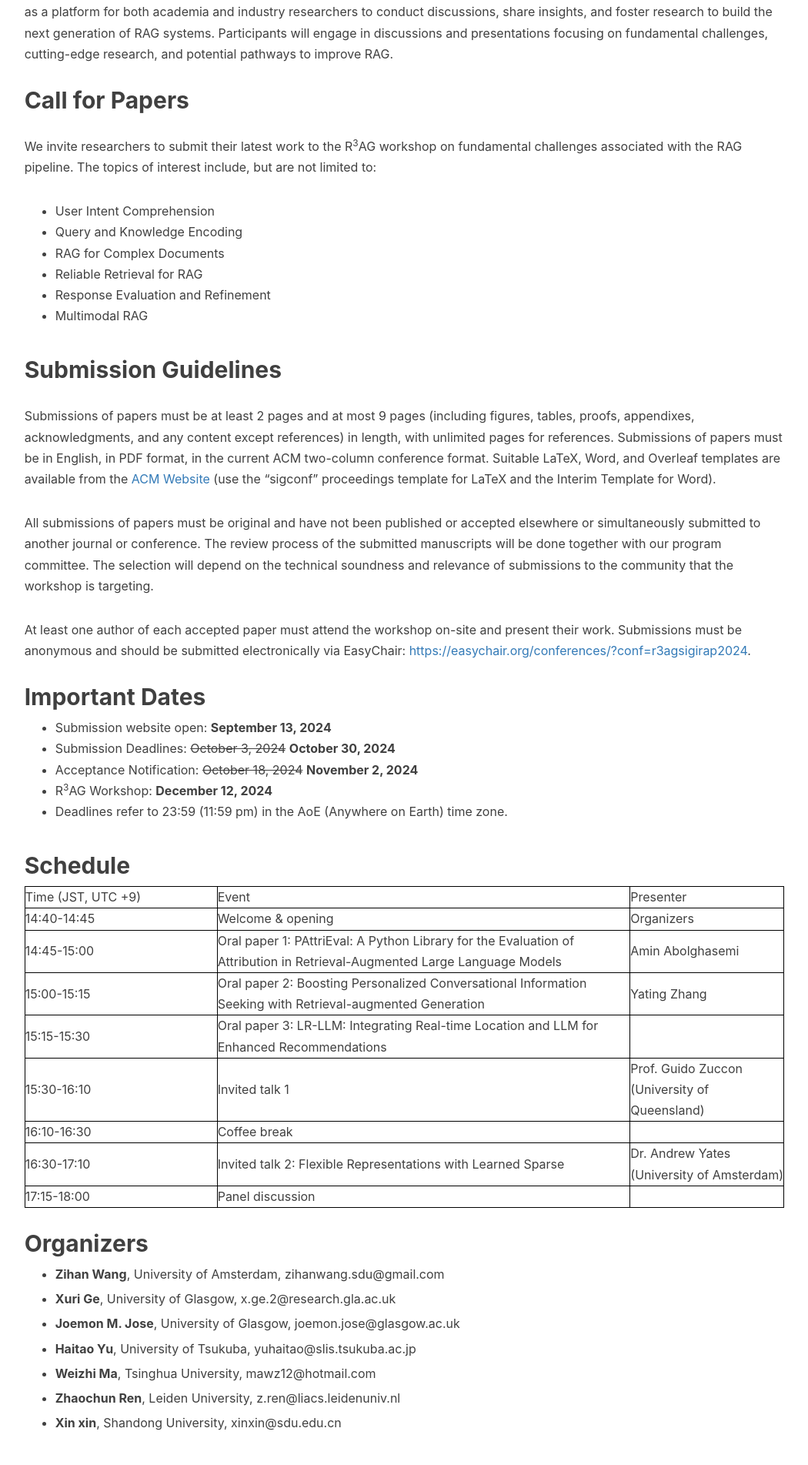
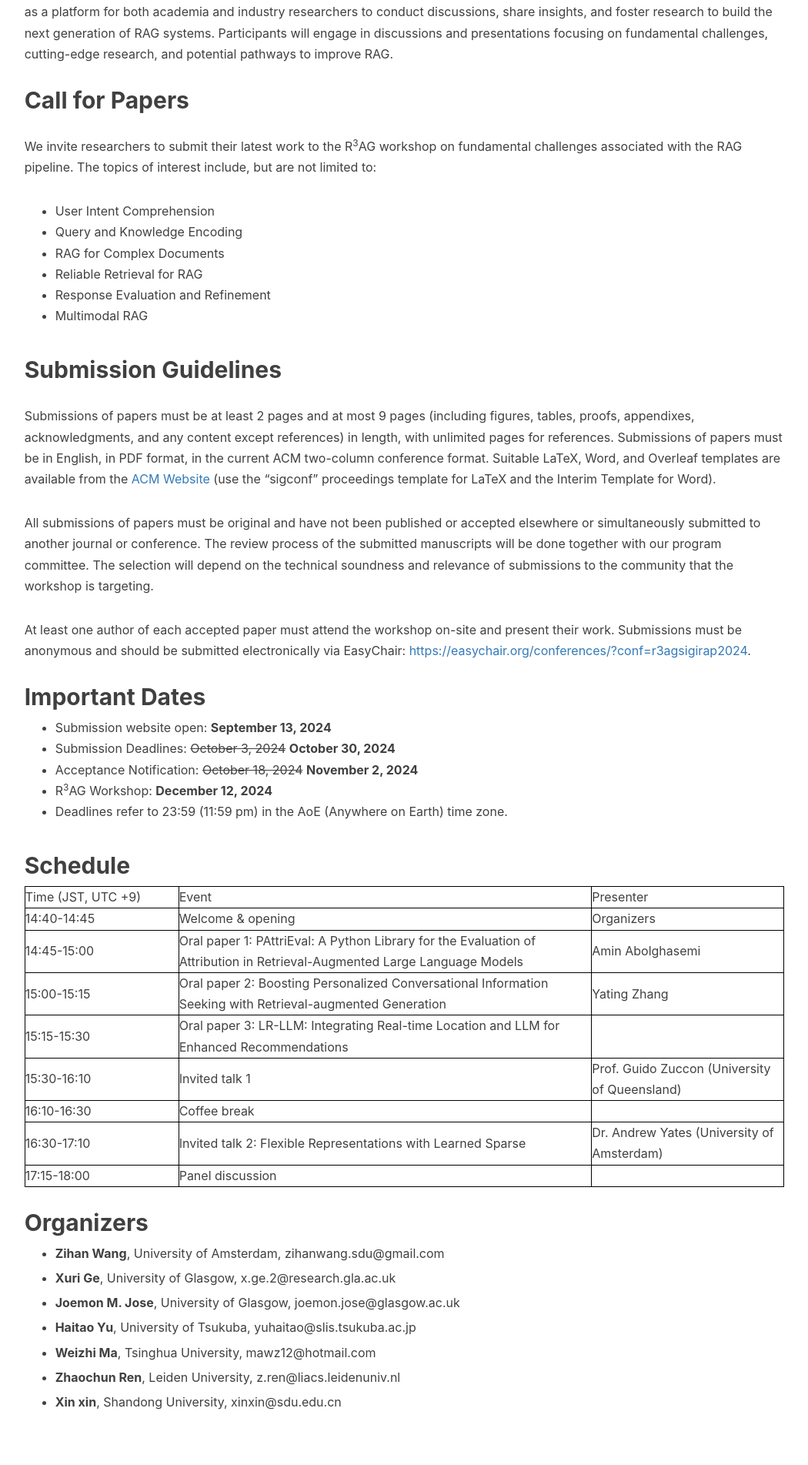
Before and after one commit to R3AG-SIGIR-AP/R3AG-SIGIR-AP.github.io, a Jekyll site: the page built from index.md, in a window 1280 px wide. Shown: the part 773-2676 px from the top of the page at 77% size, without its empty margins (90-1140 px from the left). Built offline with Jekyll 4.4.1, drawn with Linux system fonts in a browser that asks for light colours; nearby versions of some CDN libraries; our own code applies the rules of GitHub Pages for plain Markdown files; after the commit the page ends 2649 px from its top, so only the background shows below that.

Commit message:
Update index.md

```diff
--- a/index.md
+++ b/index.md
@@ -37,9 +37,9 @@ At least one author of each accepted paper must attend the workshop on-site and
 
 <table border="1" style="border-color: black;" cellspacing="0">
     <tr>
-        <td width="250">Time (JST, UTC +9)</td>
+        <td width="200">Time (JST, UTC +9)</td>
         <td>Event</td>
-        <td width="200">Presenter</td>
+        <td width="250">Presenter</td>
     </tr>
     <tr>
         <td>14:40-14:45</td>
```
